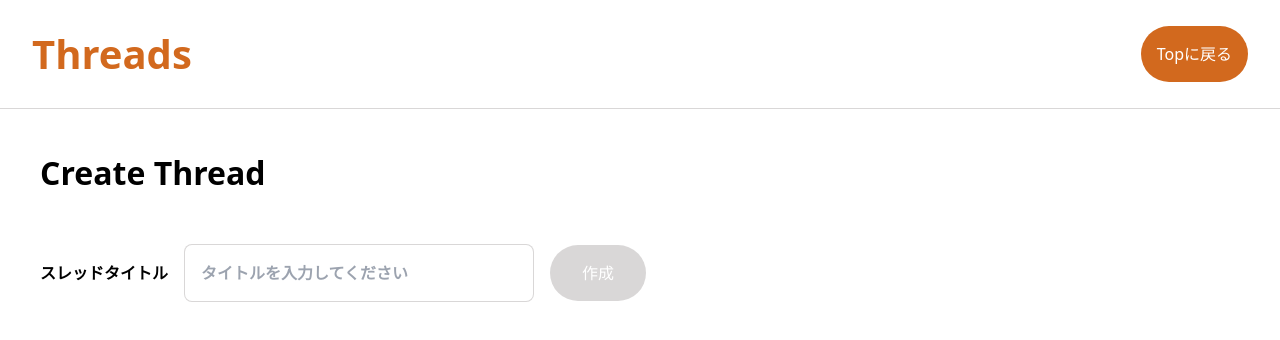
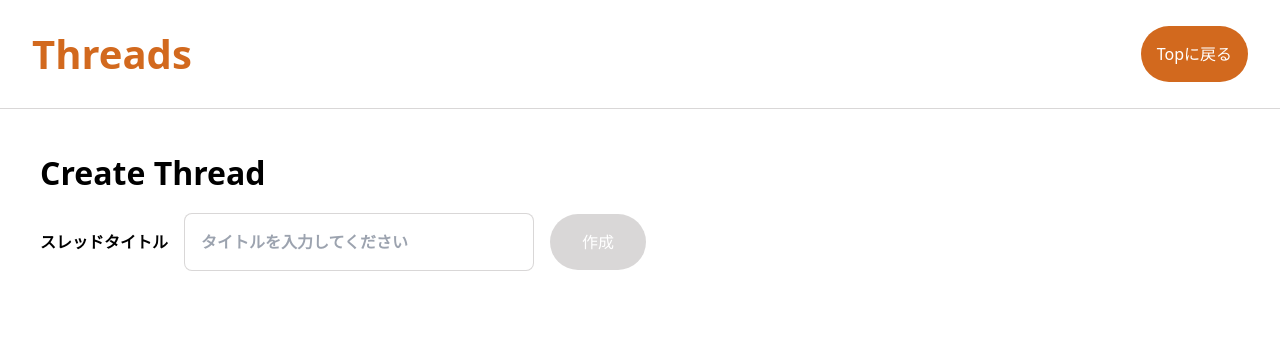
Before and after one commit to yukinko05/react-foundation1, a React (Vite) app: page /threads/new in a window 1280 px wide. Shown: the top 340 px of the page. Built offline with nearby package versions, Linux system fonts and the light colour scheme.

Commit message:
ボタン要素自体にmarginが指定されていたので削除して利用するコンポーネント側でmarginを指定

```diff
--- a/src/components/Button/Button.module.css
+++ b/src/components/Button/Button.module.css
@@ -3,7 +3,6 @@
   border-radius: 100px;
   color: white;
   padding: 16px 32px;
-  margin-top: 32px;
   transition:
     background-color 0.3s ease,
     transform 0.3s ease;
--- a/src/pages/CommentCreate/CommentCreate.module.css
+++ b/src/pages/CommentCreate/CommentCreate.module.css
@@ -1,13 +1,14 @@
 .inputContainer {
   width: 400px;
   display: flex;
+  gap: 16px;
   flex-direction: column;
+  margin-top: 72px;
 }
 
 .postLabel {
   font-size: 24px;
   font-weight: bold;
-  margin-top: 72px;
 }
 
 .input {
@@ -15,5 +16,4 @@
   border: 1px solid #d9d7d7fb;
   border-radius: 8px;
   padding: 16px;
-  margin-top: 8px;
 }
```
